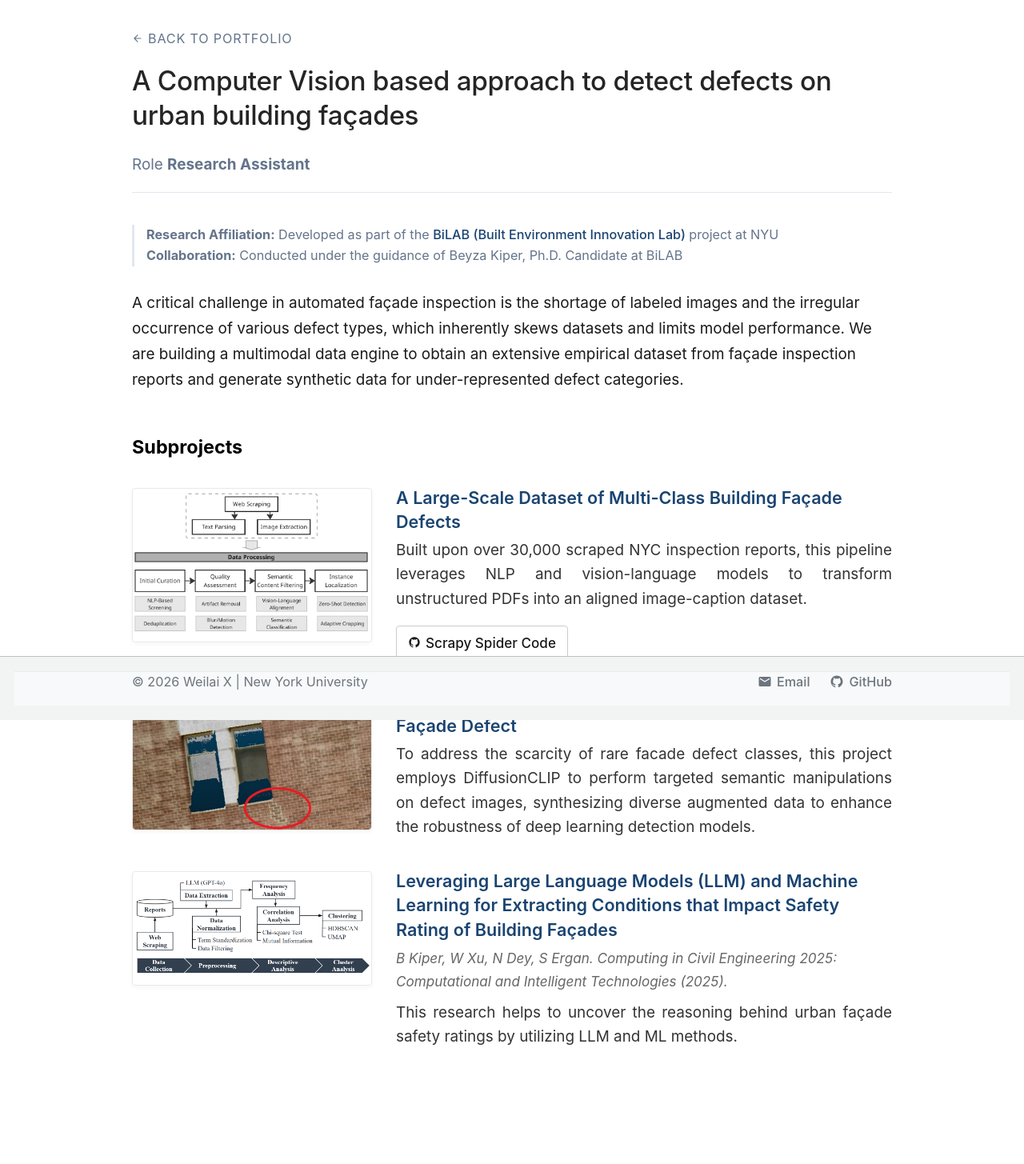
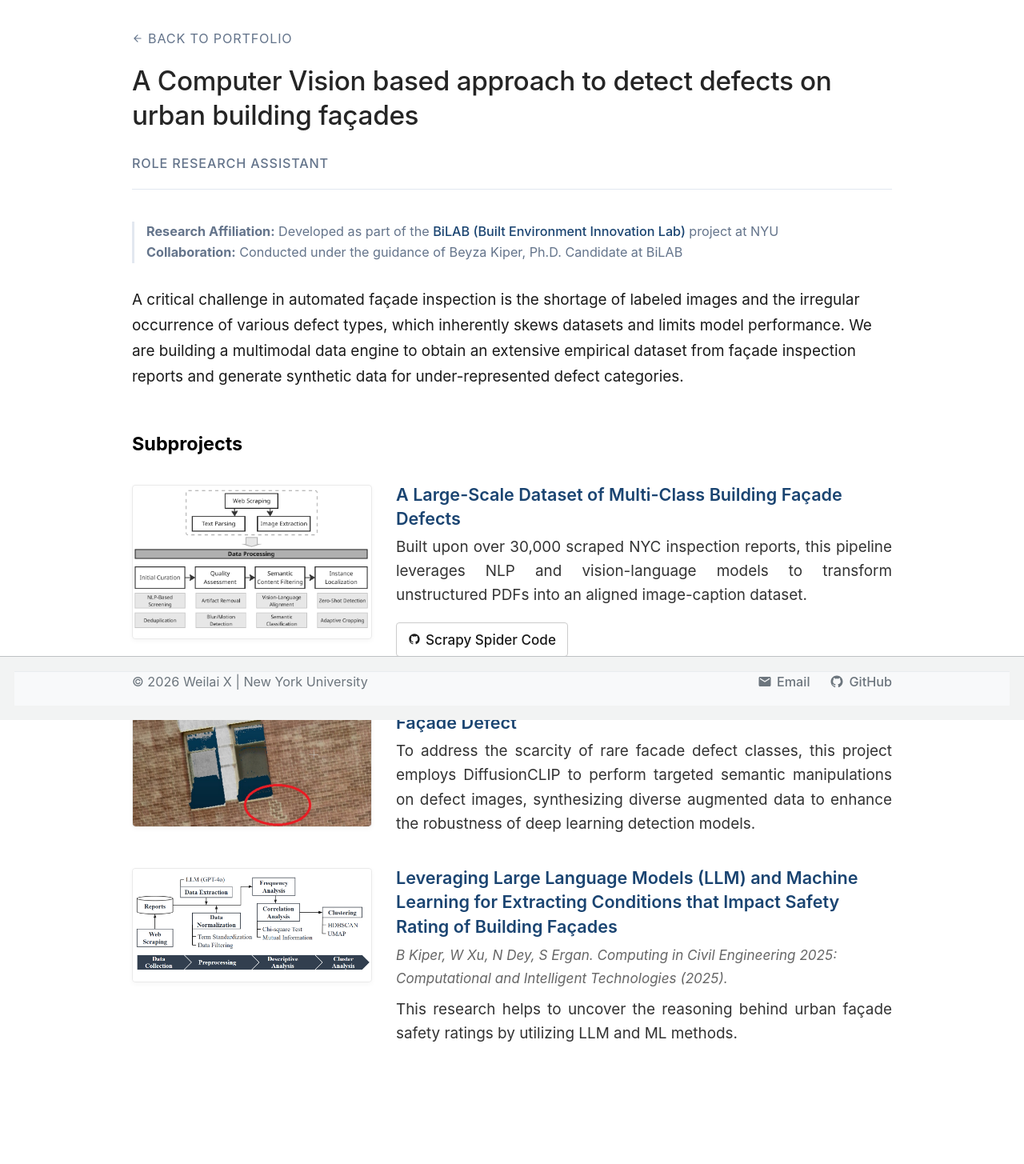
Before and after one commit to Seab0t/Seab0t.github.io, a Jekyll site: the page built from _portfolio/portfolio-facade.md, in a window 1280 px wide. Shown: the whole page at 80% size. Built offline with Jekyll 4.4.1, drawn with Linux system fonts in a browser that asks for light colours; a script bundle is joined from its source files by our own code; library files that are not in the unit come from our copies.

Commit message:
Update portfolio-item.html

```diff
--- a/_layouts/portfolio-item.html
+++ b/_layouts/portfolio-item.html
@@ -45,17 +45,19 @@ layout: default
     width: 100%;
   }
 
-  /* 🎯 严格修改：左侧 Role 块全面对齐您的参数 */
+/* 🎯 终极统一：左侧 Role 样式完全克隆 Back 按钮的字体微表情 */
   .meta-left-role {
-    font-size: 1.05rem;
-    font-weight: 400; /* 极致轻盈的正文质感 */
-    color: #64748b;    /* 核心：颜色全部改用您致谢块的 #64748b，消灭突兀的纯黑 */
+    font-size: 0.9rem;          /* 严格对齐 Back 按钮的 0.9rem */
+    font-weight: 500;           /* 统一为清秀中性的 500 字重，拒绝多余粗体 */
+    color: #64748b;             /* 严格对齐基准灰蓝色 */
+    text-transform: uppercase;  /* 核心：同步大写字母转换，让排版带有一种严谨规整感 */
+    letter-spacing: 0.05em;     /* 核心：拉开字间距，带来精细的杂志呼吸感 */
   }
 
   /* 核心：将原本突兀的粗体削减为 500 字重，颜色微调为比周围略深的深灰 */
   .meta-left-role .role-highlight {
     font-weight: 500;
-    color: #4d4d4d;
+    color: #1a4471;
     margin-left: 2px;
   }
 
@@ -201,7 +203,7 @@ layout: default
 <div class="typography-meta-info">
       <div class="meta-left-role">
         {% if page.project_role %}
-          Role  <strong>{{ page.project_role }}</strong>
+          Role  {{ page.project_role }}
         {% endif %}
       </div>
 
```
